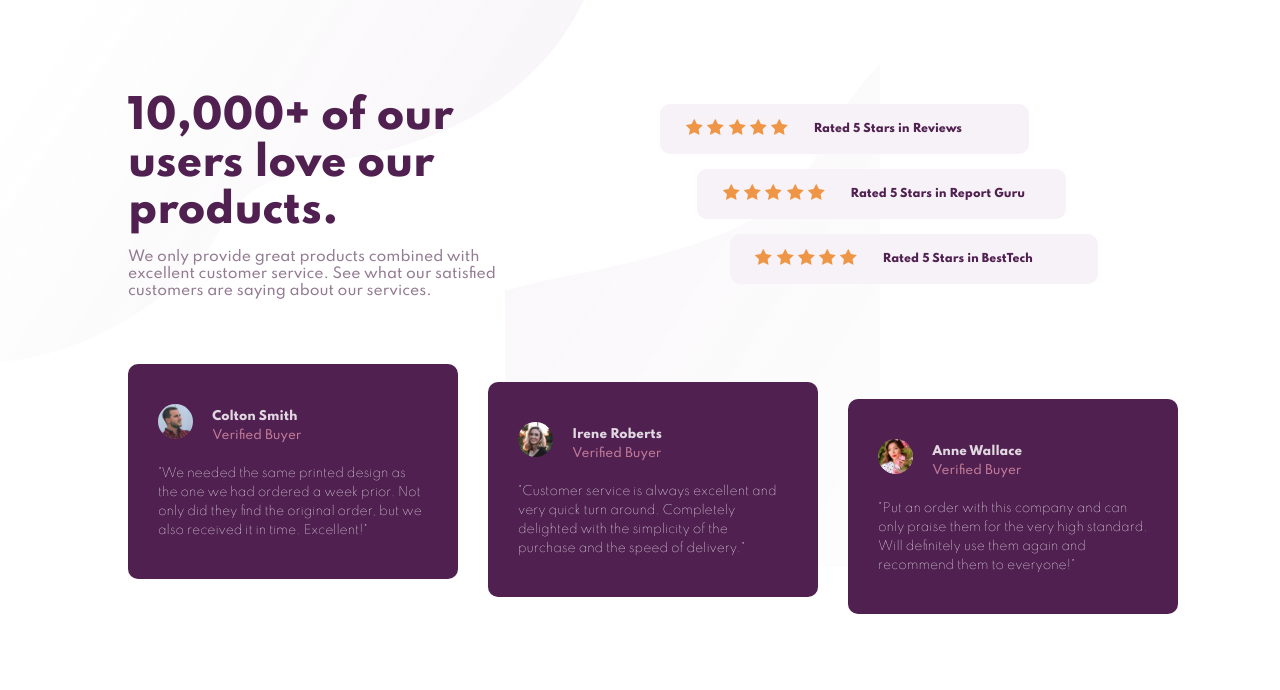
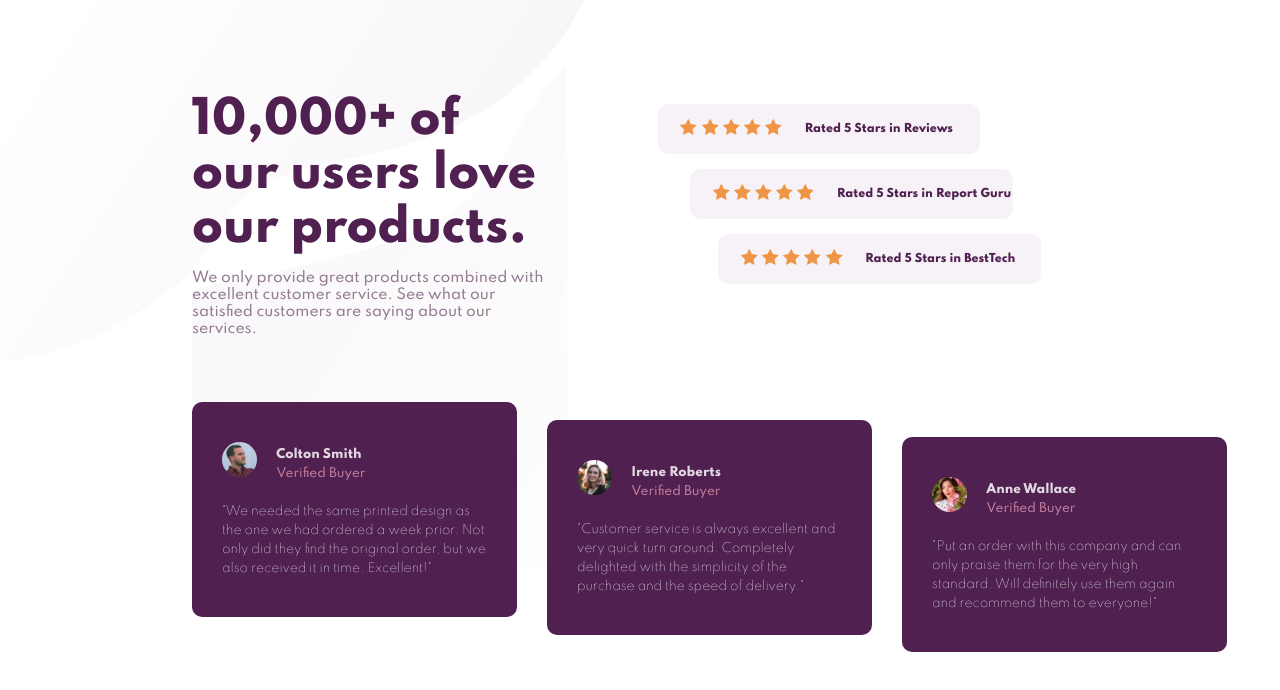
Before and after one commit to fdipietro01/fdipietro01-Social-Proof-Section-Ch2, a plain HTML site: page index.html in a window 1280 px wide. Drawn offline with Linux system fonts and the light colour scheme; a script that the page names is missing.

Commit message:
definitive to check

```diff
--- a/Css/style.css
+++ b/Css/style.css
@@ -6,11 +6,12 @@
 }
 .body{
       margin: 0px;
+      width: 70%;
       position: relative;
       font-family: Spartan;
       display: flex;
       flex-wrap: wrap;
-      padding: 5% 10%;
+      padding: 5% 15%;
 }
 
 body::before{
@@ -26,7 +27,8 @@ body::after{
     content: url(../Assets/Images/bg-pattern-bottom-mobile.svg);
     position:absolute;
     z-index: -1;
-    right: 400px;
+    right: 500;
+    bottom:500;
 
 }
 
@@ -40,7 +42,7 @@ body::after{
     color:var(--font-color);
     margin-top: 30px;
     margin-bottom: 5px;
-    font-size: 40px;
+    font-size: 45px;
 }
 
 .descript{
@@ -103,7 +105,7 @@ footer{
 
 .card{
     background-color: var(--font-color);
-    width: 270px;
+    width: 265px;
     height: 175px;
     border-radius: 10px;
     margin-right: 30px;
@@ -139,7 +141,7 @@ footer{
     font-size: 12px;
     width: 100%;
     margin:20px 0 0 0;
-    font-weight: 200;
+    font-weight: 300;
     line-height: 19px;
 }
 
--- a/index.html
+++ b/index.html
@@ -10,6 +10,8 @@
     <link rel="preconnect" href="https://fonts.gstatic.com">
     <link href="https://fonts.googleapis.com/css2?family=Spartan:wght@500;800&display=swap" rel="stylesheet">
     <link href="https://fonts.googleapis.com/css2?family=Spartan:wght@100;800&display=swap" rel="stylesheet">
+    <link rel="shortcut icon" href="Assets\Images\favicon-32x32.png">
+
     <script src='main.js'></script>
 </head>
 
```
